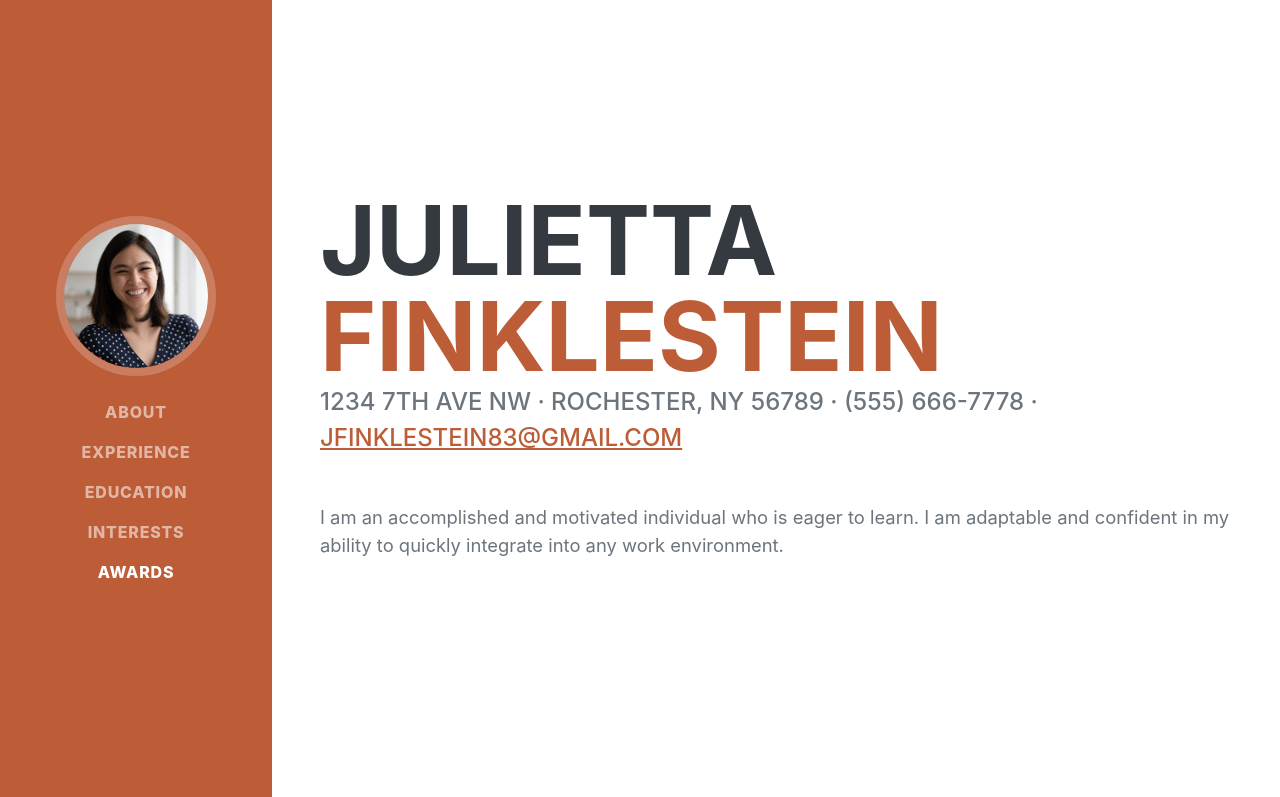
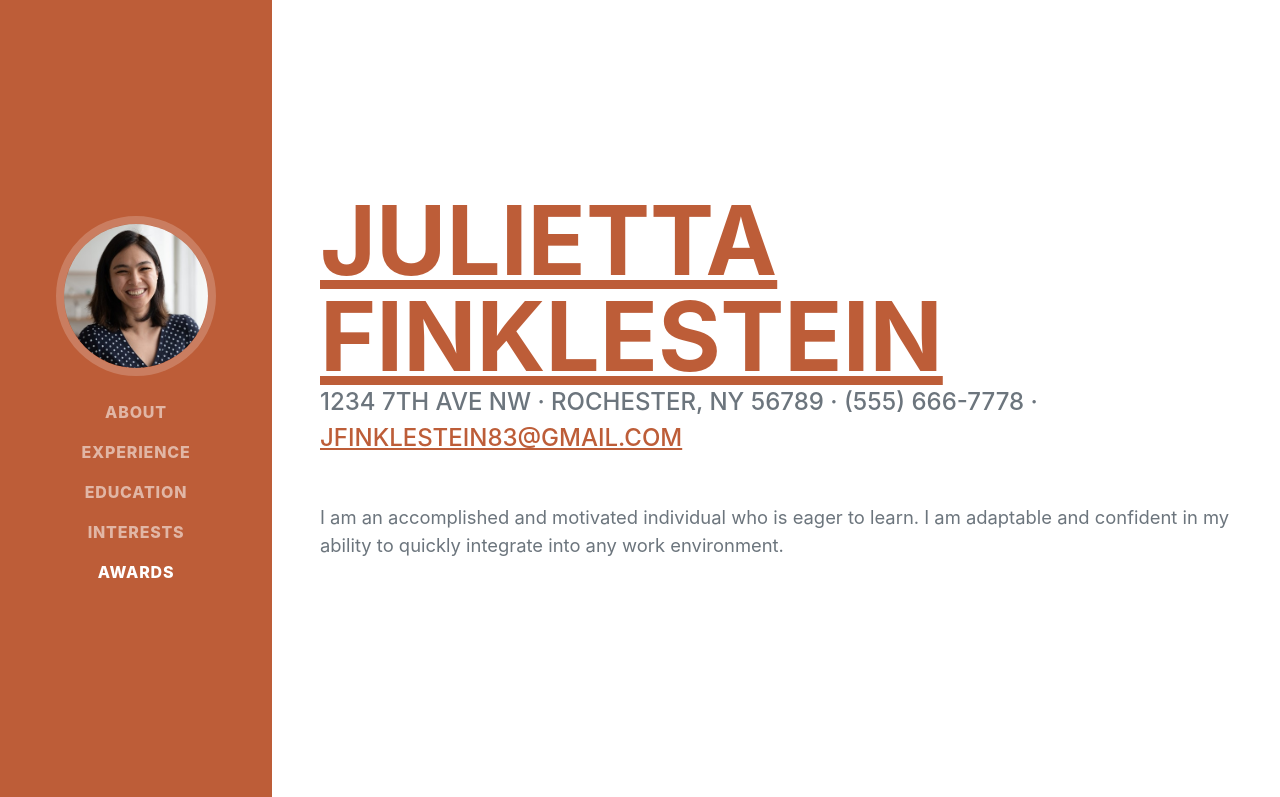
Before and after one commit to jfinn46/IS201, a plain HTML site: page index.html in a window 1280 px wide. Shown: the top 797 px of the page. Drawn offline with nearby package versions, Linux system fonts and the light colour scheme; a web font is replaced by a local one.

Commit message:
Update index.html

```diff
--- a/index.html
+++ b/index.html
@@ -40,8 +40,9 @@
             <section class="resume-section" id="about">
                 <div class="resume-section-content">
                     <h1 class="mb-0">
-                        Julietta
-                        <span class="text-primary">Finklestein</span>
+                        <a href="./scratch/misc.html">Julietta
+                            <span class="text-primary">Finklestein</span>
+                        </a>
                     </h1>
                     <div class="subheading mb-5">
                         1234 7th Ave NW · Rochester, NY 56789 · (555) 666-7778 ·
```
